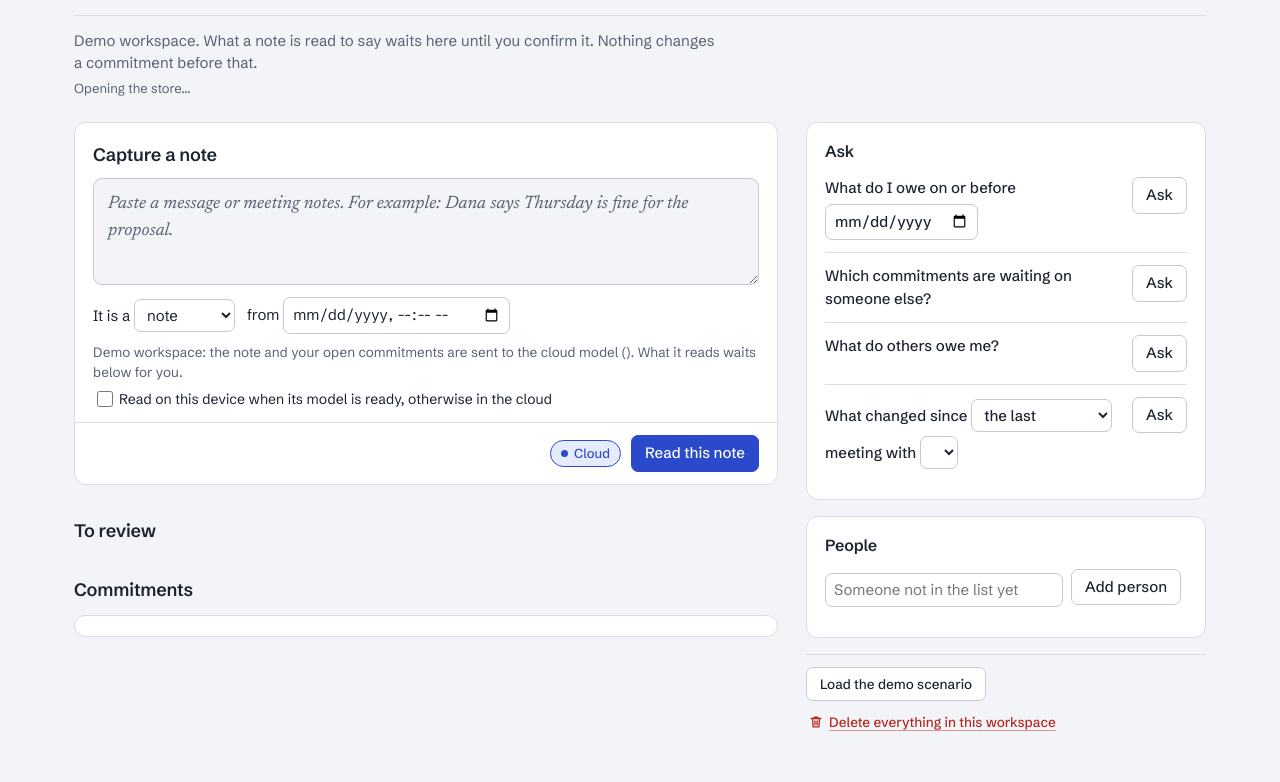
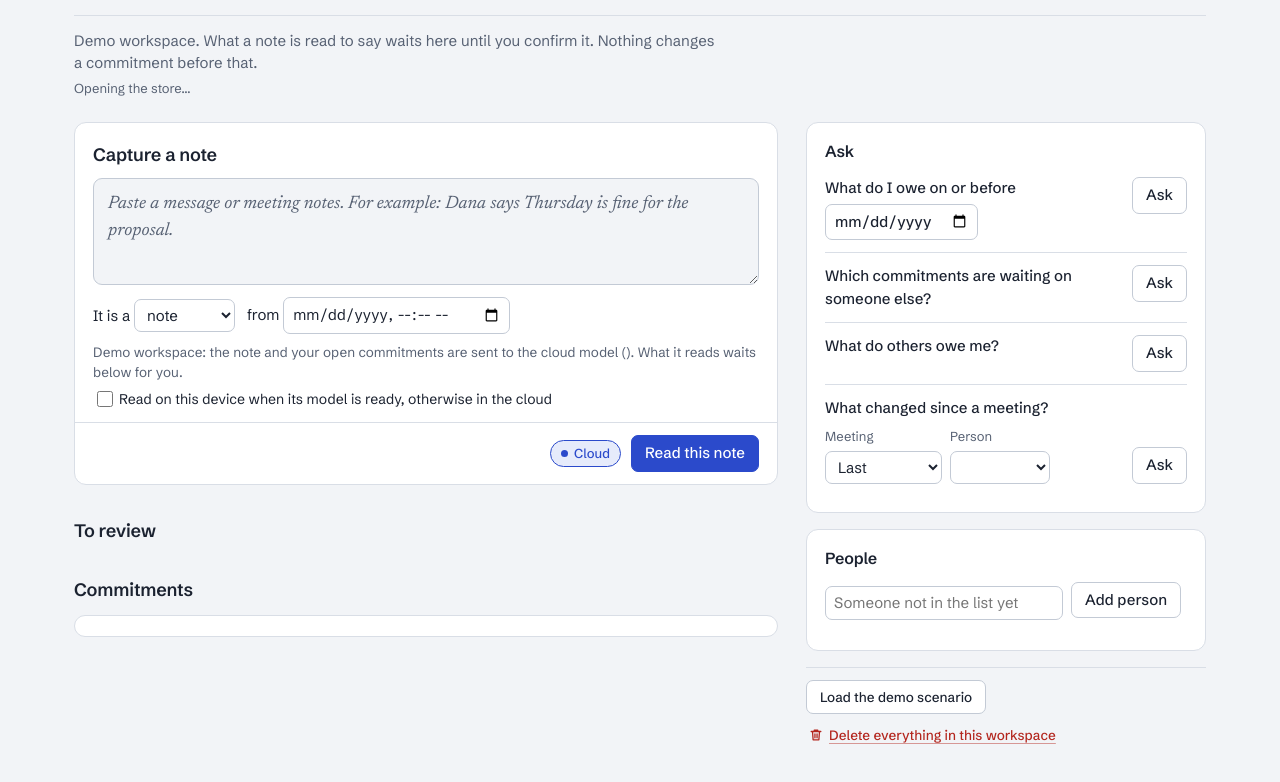
Before and after one commit to UBayouski/kept, a website built with Vite: page index.html in a window 1280 px wide. Shown: the part 94-876 px from the top of the page. Built offline with nearby package versions, Linux system fonts and the light colour scheme; some packages are replaced by stand-ins of ours.

Commit message:
Fixing UI buttons and links

```diff
--- a/index.html
+++ b/index.html
@@ -191,11 +191,15 @@
       .ask > p label { margin: 0; }
       .ask > p button { margin: 0; }
       .ask > p { justify-content: space-between; flex-wrap: nowrap; align-items: flex-start; }
-      .ask > p + p { margin-top: 8px; }
       .ask > p > .ask-q, .ask > p > label { flex: 1 1 0; min-width: 0; font-weight: 500; }
       .ask > p > label:not(.ask-q) { font-weight: 400; }
       .ask > p > button { flex: none; }
-      .ask-q input, .ask-q select { margin-top: 4px; }
+      .ask-q input { margin-top: 4px; }
+      .ask .ask-prompt { margin-bottom: 8px; font-weight: 500; }
+      .ask-fields { display: flex; flex-wrap: wrap; align-items: flex-end; gap: 8px; }
+      .ask-fields label { margin: 0; color: var(--ink-2); font-size: 13px; }
+      .ask-fields select { display: block; min-width: 100px; margin-top: 4px; color: var(--ink); font-size: 15px; }
+      .ask-fields button { margin: 0 0 0 auto; }
       .answer { margin: 8px 0 0; font-size: 14px; overflow-x: auto; }
       #answer-waiting table, #answer-owed table { min-width: 520px; }
       .answer:empty { display: none; }
@@ -319,7 +323,12 @@
               <div id="answer-owed" class="answer"></div>
             </div>
             <div class="ask">
-              <p><span class="ask-q">What changed since <select id="previous" aria-label="Which meeting"><option value="last">the last</option><option value="before">the one before</option></select> meeting with <select id="person" aria-label="Person"></select></span><button id="ask-changed">Ask</button></p>
+              <p class="ask-prompt">What changed since a meeting?</p>
+              <div class="ask-fields">
+                <label>Meeting<select id="previous"><option value="last">Last</option><option value="before">One before</option></select></label>
+                <label>Person<select id="person"></select></label>
+                <button id="ask-changed">Ask</button>
+              </div>
               <div id="answer-changed" class="answer"></div>
             </div>
           </section>
```
